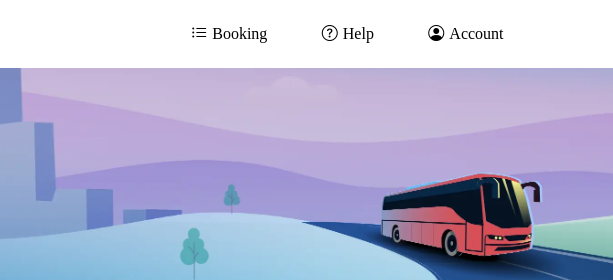
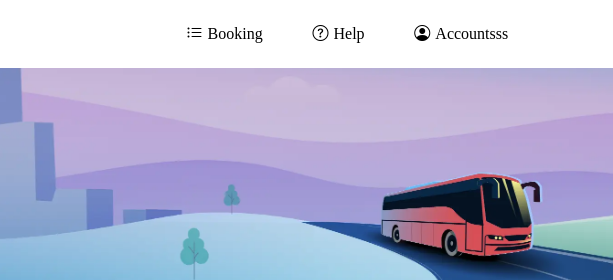
Before and after one commit to ronaktambi/RedBus, a plain HTML site: page index.html in a window 1280 px wide. Shown: the top 280 px of the page, 667-1280 px from the left. Drawn offline with nearby package versions, Linux system fonts and the light colour scheme.

Commit message:
Update Account link text to 'Accountsss'

```diff
--- a/index.html
+++ b/index.html
@@ -27,7 +27,7 @@
             <div id="booking">
                 <div><a href=""><i class="bi bi-list-ul"></i>Booking</a></div>
                 <div><a href=""><i class="bi bi-question-circle"></i>Help</a></div>
-                <div><a href=""><i class="bi bi-person-circle"></i>Account</a></div>
+                <div><a href=""><i class="bi bi-person-circle"></i>Accountsss</a></div>
             </div>
         </section>
     </nav>
```
